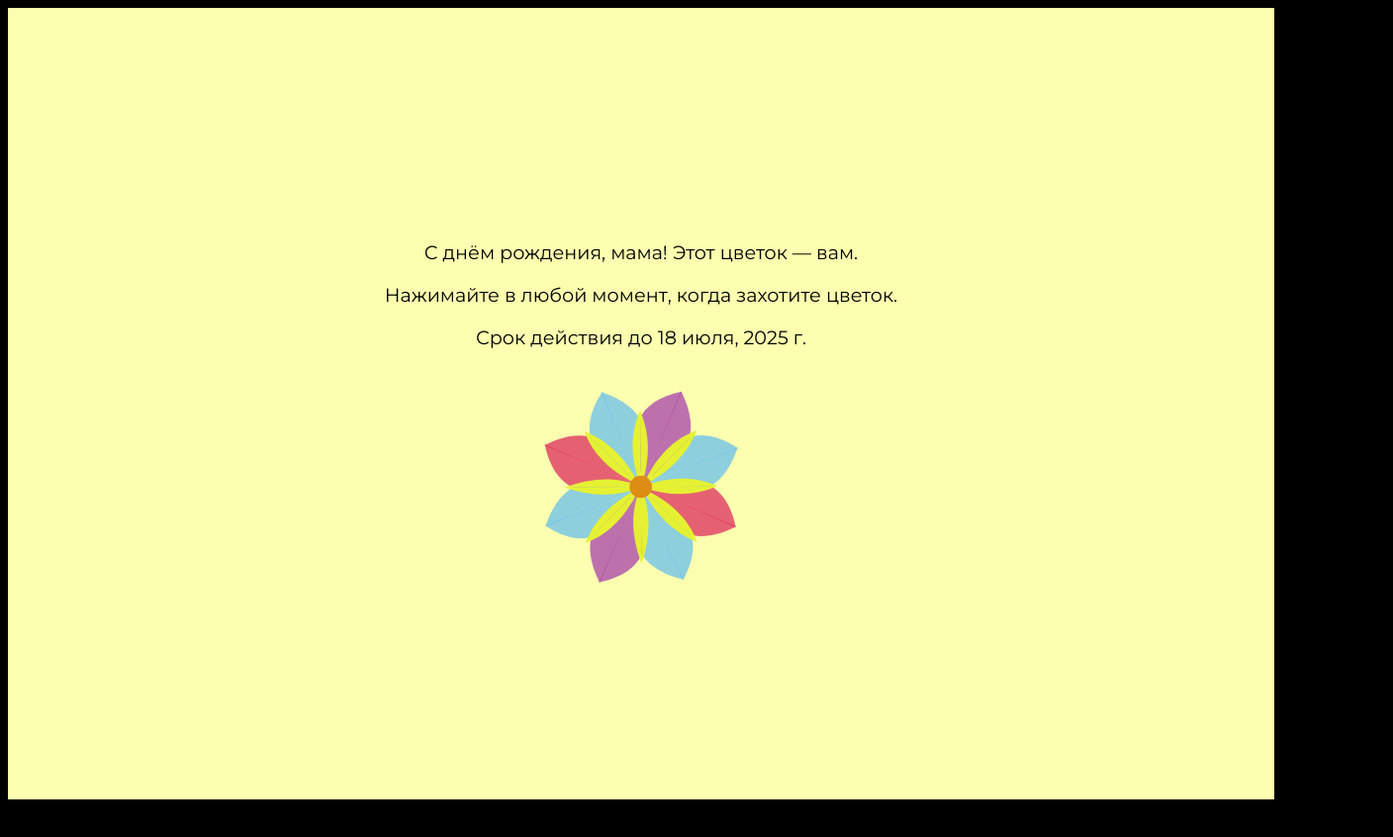
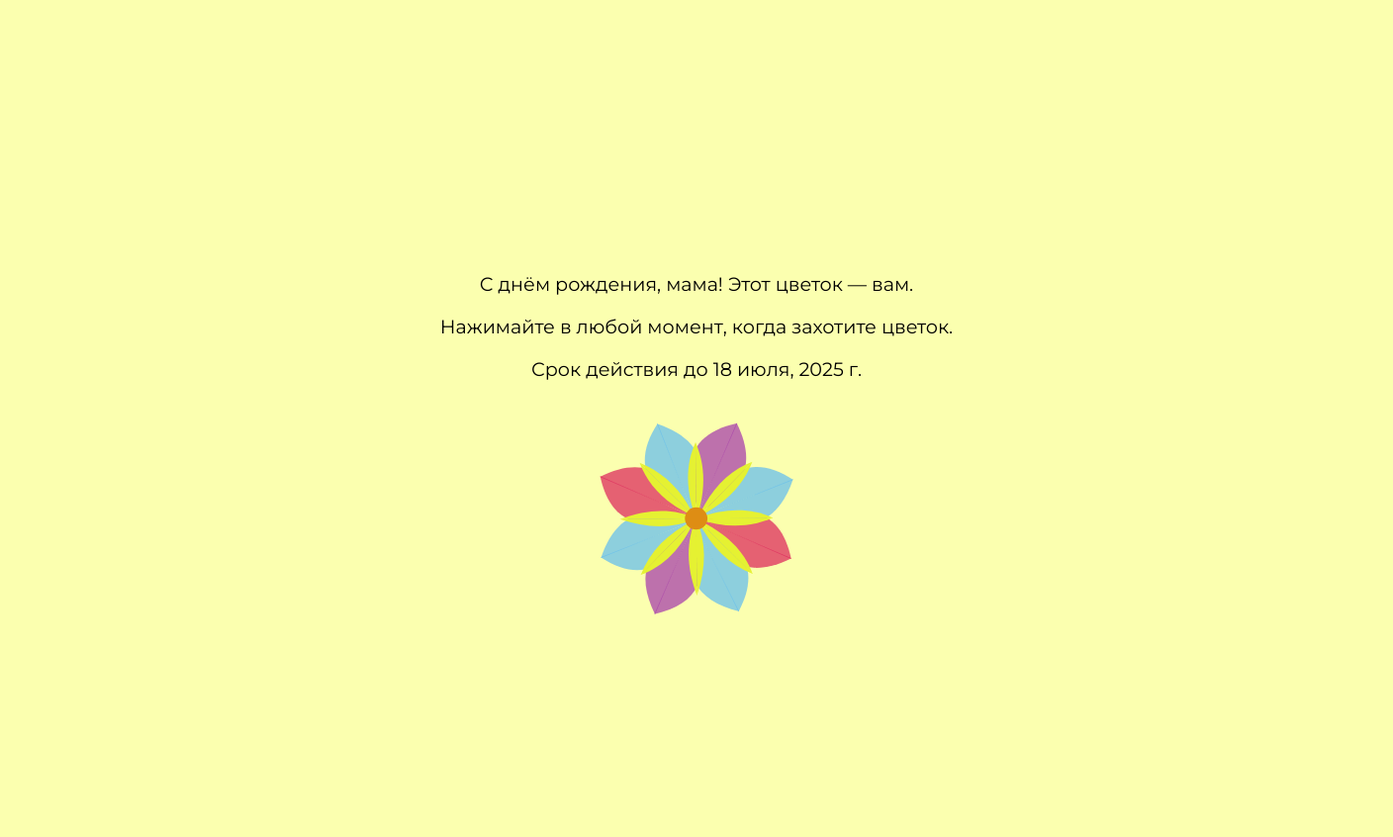
Before and after one commit to jinglebells2020/gul-al, a website: page index.html in a window 1280 px wide. Shown: the whole page at 99% size, 1408 px wide, since content can reach past the window. Before the commit the page ends 808 px from the top, so only its background shows below. Drawn offline with Linux system fonts and the light colour scheme.

Commit message:
Update index.html

```diff
--- a/index.html
+++ b/index.html
@@ -7,15 +7,15 @@
   <link href="https://fonts.googleapis.com/css2?family=Montserrat:wght@400;600&display=swap" rel="stylesheet">
   <style>
     body {
-      margin: 10;
+      margin: 0;
       padding: 0;
       background: rgb(251, 255, 175);
       display: flex;
       flex-direction: column;
       justify-content: center;
       align-items: center;
-      height: 100vh;
-      width: 100vw;
+      height: 110vh;
+      width: 110vw;
       font-family: 'Montserrat', sans-serif;
     }
 
```
